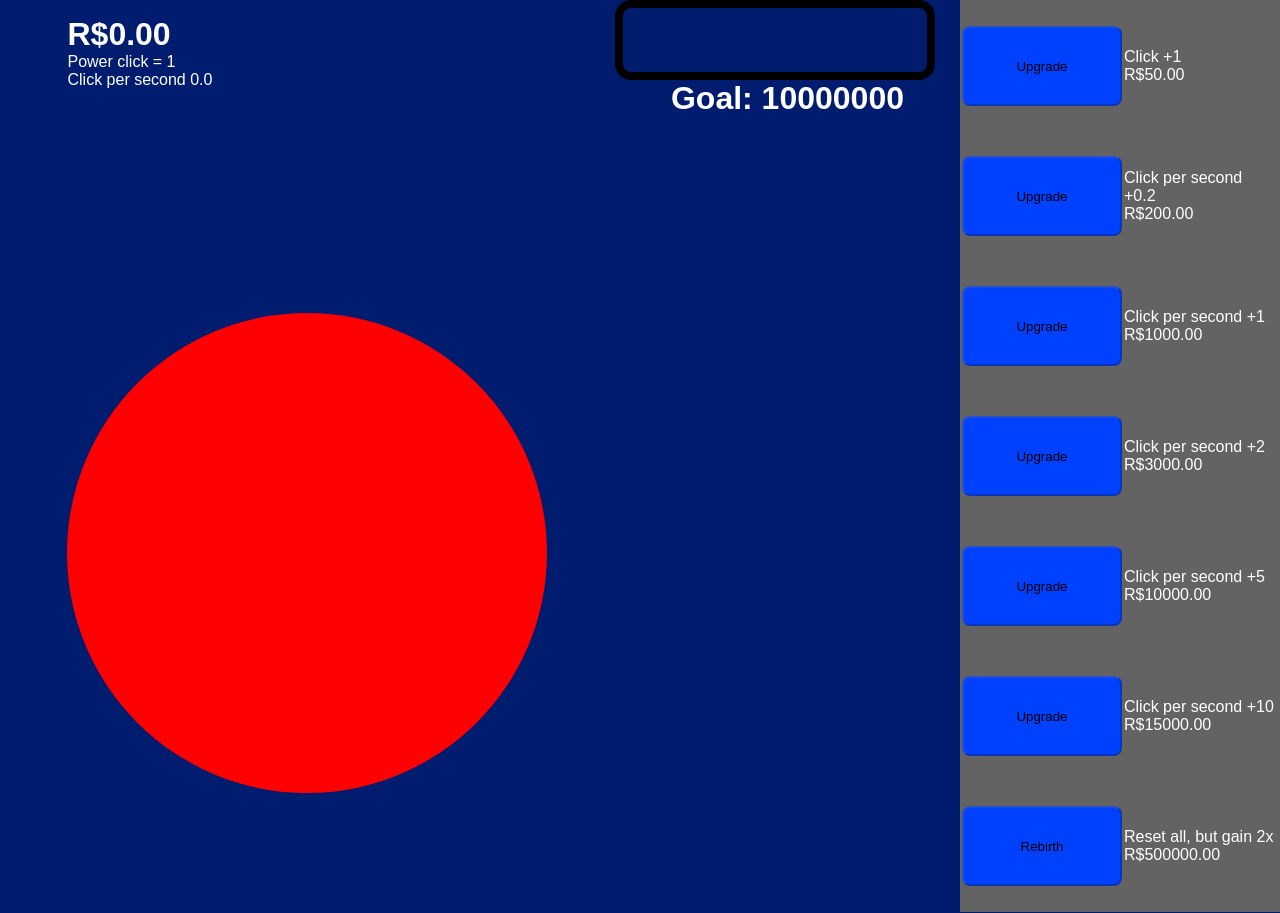
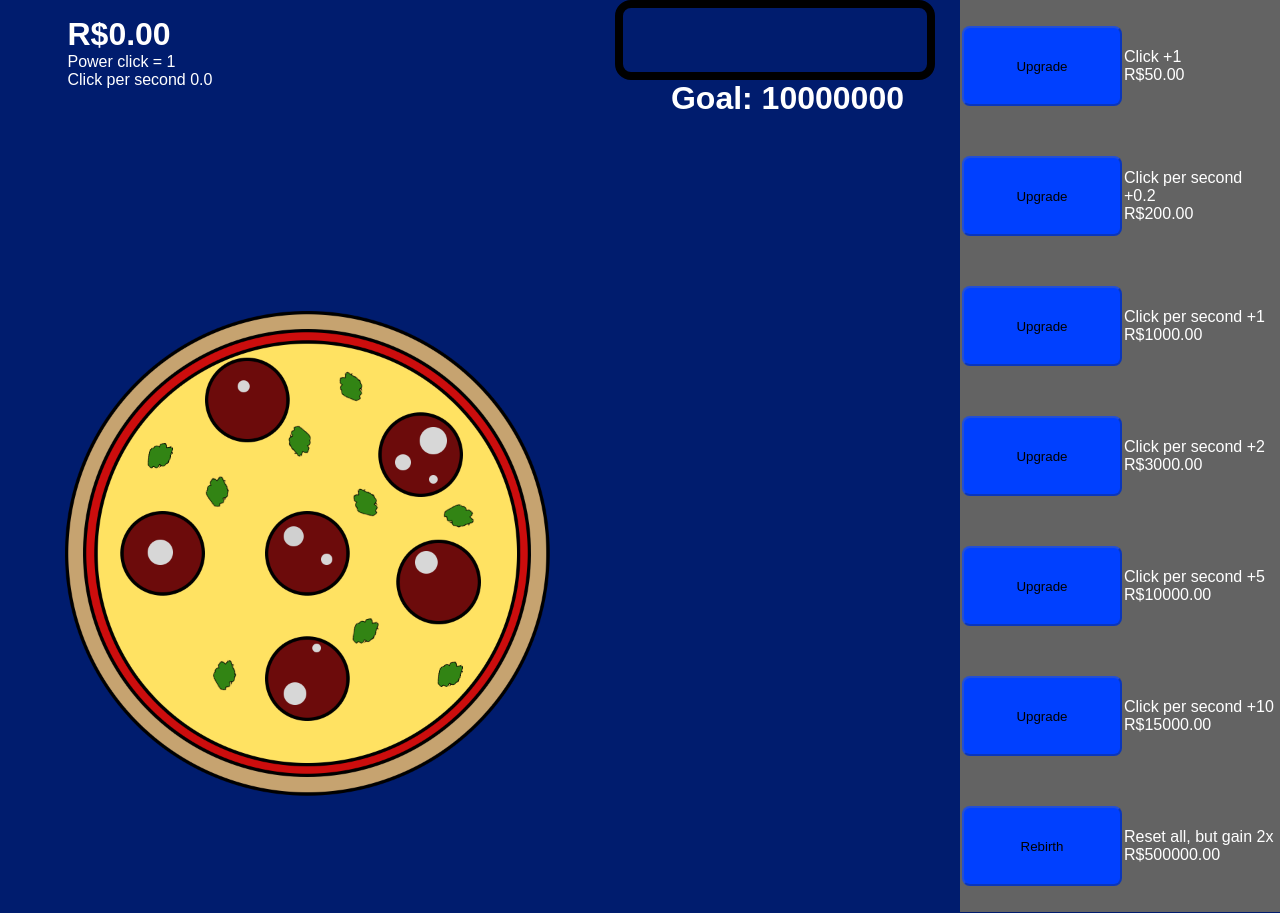
Before and after one commit to copperlamb78/ClickerGame, a React (Vite) app: page / in a window 1280 px wide. Built offline with nearby package versions, Linux system fonts and the light colour scheme; a web font is replaced by a local one.

Commit message:
add imagem button and update name

```diff
--- a/src/components/Game.jsx
+++ b/src/components/Game.jsx
@@ -1,6 +1,6 @@
 import { useEffect, useState } from 'react'
 import styles from './Game.module.css'
-
+import pizzaimg from './assets/Pizzabutton.png'
 
 
 
@@ -113,8 +113,11 @@ export function Game() {
                 <p>Power click = {upgradeClickAdd}</p>
                 <p>Click per second {parseFloat(clickPerSecondAmount).toFixed(1)}</p>
                 <button onClick={handleClick} type='button' className={styles.clickButton}>
+                    <img src={pizzaimg} alt='Foto de uma pizza de pepperoni' />
+                </button>
 
-                </button>
+
+
             </div>
             <div className={styles.progressBarArea}>
                 <div className={styles.goalArea}>
--- a/src/components/Game.module.css
+++ b/src/components/Game.module.css
@@ -64,7 +64,15 @@
     margin-top: 14rem;
     background-color: var(--red-900);
     border: 0;
+    display: flex;
+    align-items: center;
+    justify-content: center;
 }
+
+.clickButton img {
+    max-width: 150%;
+}
+
 
 .clickButton:active {
     background-color: var(--red-500);
@@ -117,6 +125,7 @@
         border: 0;
     }
 
+
     .upgradeArea {
         background-color: var(--gray);
         width: 1rem;
```
Also changed, not shown: src/components/assets/Pizzabutton.png (added), src/components/assets/Pizzabutton.svg (added).
